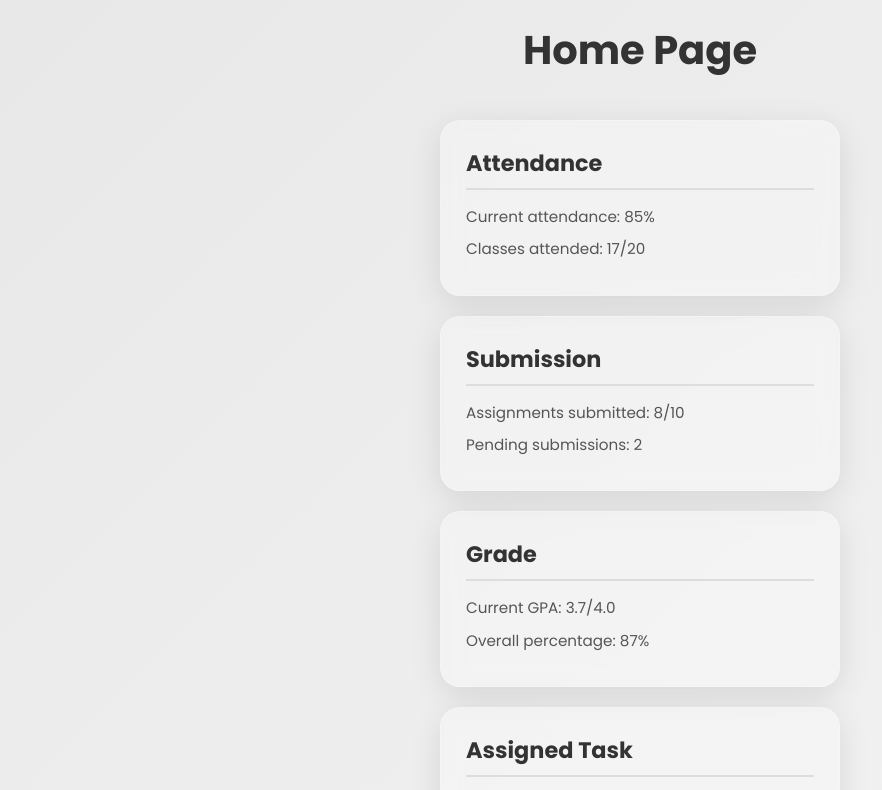
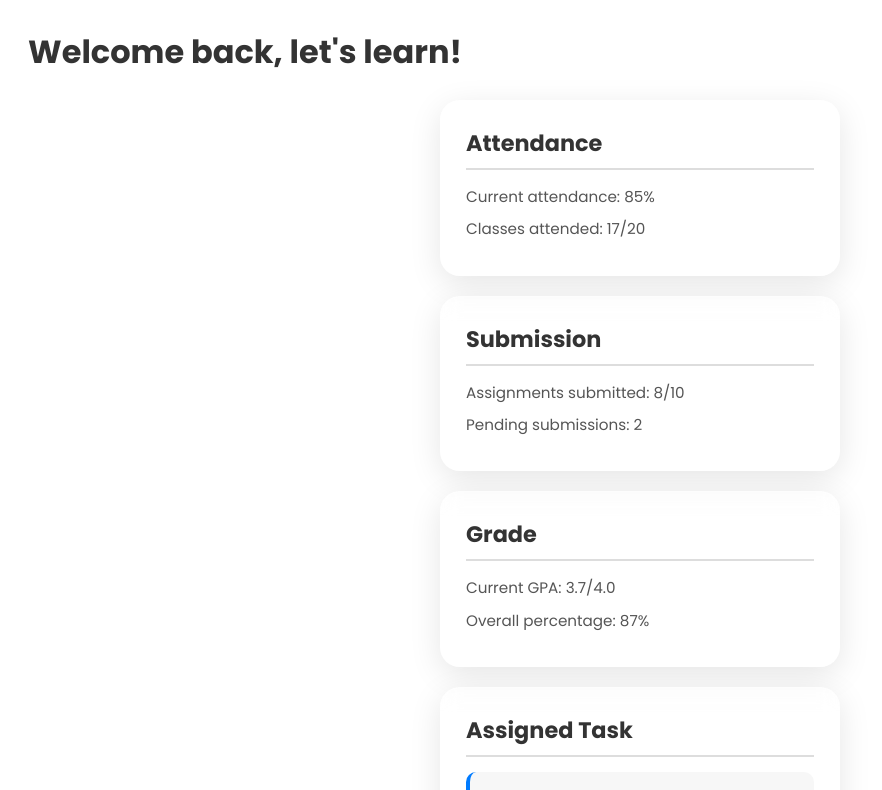
Before and after one commit to elizalsmn/CTG4-2025, a React (Create React App) app in the folder frontend/: page /HomePage in a window 1280 px wide. Shown: the top 790 px of the page, without its empty margins (0-882 px from the left). Built offline with nearby package versions, Linux system fonts and the light colour scheme.

Commit message:
home page

```diff
--- a/frontend/src/components/HomePage.css
+++ b/frontend/src/components/HomePage.css
@@ -1,13 +1,15 @@
 .home-page {
   min-height: 100vh;
-  background: linear-gradient(135deg, #e8e8e8, #f5f5f5);
+  background: white;
   padding: 20px;
   font-family: 'Segoe UI', Tahoma, Geneva, Verdana, sans-serif;
 }
 
 .home-header {
-  text-align: center;
-  margin-bottom: 40px;
+  text-align: left;
+  font-size: 0.8em;
+  padding: 8px;
+  margin-bottom: 16px;
 }
 
 .home-header h1 {
--- a/frontend/src/components/HomePage.js
+++ b/frontend/src/components/HomePage.js
@@ -5,7 +5,7 @@ const HomePage = () => {
   return (
     <div className="home-page">
       <header className="home-header">
-        <h1>Home Page</h1>
+        <h1>Welcome back, let's learn!</h1>
       </header>
 
       <div className="content-container">
```
